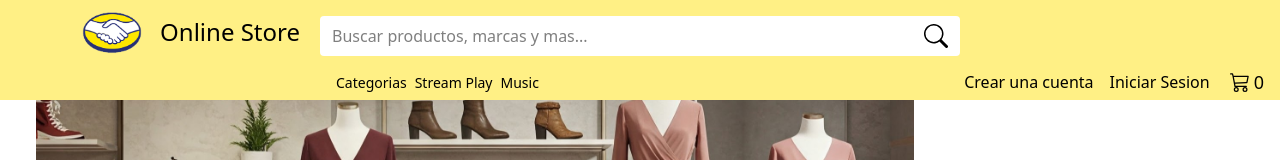
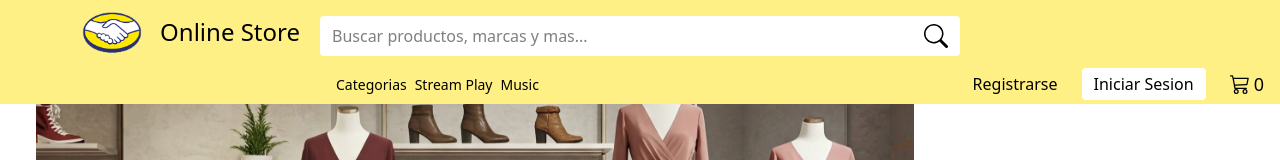
Before and after one commit to rapetitc/ReactJSCourse, a React (Create React App) app: page / in a window 1280 px wide. Shown: the top 160 px of the page. Built offline with nearby package versions, Linux system fonts and the light colour scheme; no server answers; the database is empty.

Commit message:
style: :lipstick: Updating Profile Nav styles

```diff
--- a/src/Components/Navbar.js
+++ b/src/Components/Navbar.js
@@ -19,7 +19,7 @@ const NavBar = () => {
         <div className="col-start-4 col-span-5 self-center">
           <Menu />
         </div>
-        <div className="col-span-4 flex justify-end items-center gap-5 min-w-max py-1 mx-4">
+        <div className="col-span-4 flex justify-end items-center gap-6 min-w-max py-1 mx-4">
           <ProfileNav />
           <ShoppingCart />
         </div>
--- a/src/Components/ProfileNav.js
+++ b/src/Components/ProfileNav.js
@@ -6,27 +6,47 @@ import AuthenticatorContext from "../Context/AuthenticatorContext";
 const ProfileNav = () => {
   const { token, closeSession } = useContext(AuthenticatorContext);
 
-  return token === null ? (
-    <div className="flex gap-4">
+  return (
+    <div className="flex gap-6 items-center">
+      {token === null ? (
+        <>
           <Link to="/create-account" className="hover:underline">
-        Crear una cuenta
+            Registrarse
           </Link>
-      <Link to="/login" className="hover:underline">
+          <Link to="/login" className="px-3 py-1 rounded bg-white">
             Iniciar Sesion
           </Link>
-    </div>
+        </>
       ) : (
-    <div className="flex flex-col relative gap-4 rounded bg-white group">
-      {/* TODO Mejorar UI, considerar poner el enlace hacia "VENDER" */}
-      <button className="px-2 py-1 hover:cursor-pointer">
-        Bienvenido {token.user.fname}!
+        <>
+          <Link to="/sell" className="hover:underline">
+            Vender
+          </Link>
+          <div className="flex flex-col hover:bg-white group">
+            <button className="flex items-center gap-2 px-3 py-1 rounded bg-white hover:cursor-pointer">
+              ¡Bienvenido {token.user.fname}!{" "}
+              <svg
+                xmlns="http://www.w3.org/2000/svg"
+                fill="currentColor"
+                className="size-4 group-hover:-rotate-90 duration-100"
+                viewBox="0 0 16 16"
+              >
+                <path
+                  fillRule="evenodd"
+                  d="M1 8a7 7 0 1 0 14 0A7 7 0 0 0 1 8m15 0A8 8 0 1 1 0 8a8 8 0 0 1 16 0m-4.5-.5a.5.5 0 0 1 0 1H5.707l2.147 2.146a.5.5 0 0 1-.708.708l-3-3a.5.5 0 0 1 0-.708l3-3a.5.5 0 1 1 .708.708L5.707 7.5z"
+                />
+              </svg>
             </button>
-      <div className="flex flex-col items-end gap-2 absolute -top-[-32px] invisible w-full px-2 py-2 bg-gray-100 group-hover:visible">
-        <Link to={"/profile"} className="hover:cursor-pointer">
+            <div className="relative invisible group-hover:visible group-hover:bg-white">
+              <div className="flex flex-col items-end gap-2 absolute w-full p-2 bg-white border-t border-gray-200">
+                <Link
+                  to={"/profile"}
+                  className="w-full px-2 py-1 text-end hover:underline"
+                >
                   Perfil
                 </Link>
                 <button
-          className="hover:cursor-pointer"
+                  className="w-full px-2 py-1 text-end bg-gray-100 rounded hover:cursor-pointer"
                   onClick={async () => {
                     await closeSession();
                   }}
@@ -35,6 +55,10 @@ const ProfileNav = () => {
                 </button>
               </div>
             </div>
+          </div>
+        </>
+      )}
+    </div>
   );
 };
 
```
Lines whose indentation alone changed are shown as unchanged.
